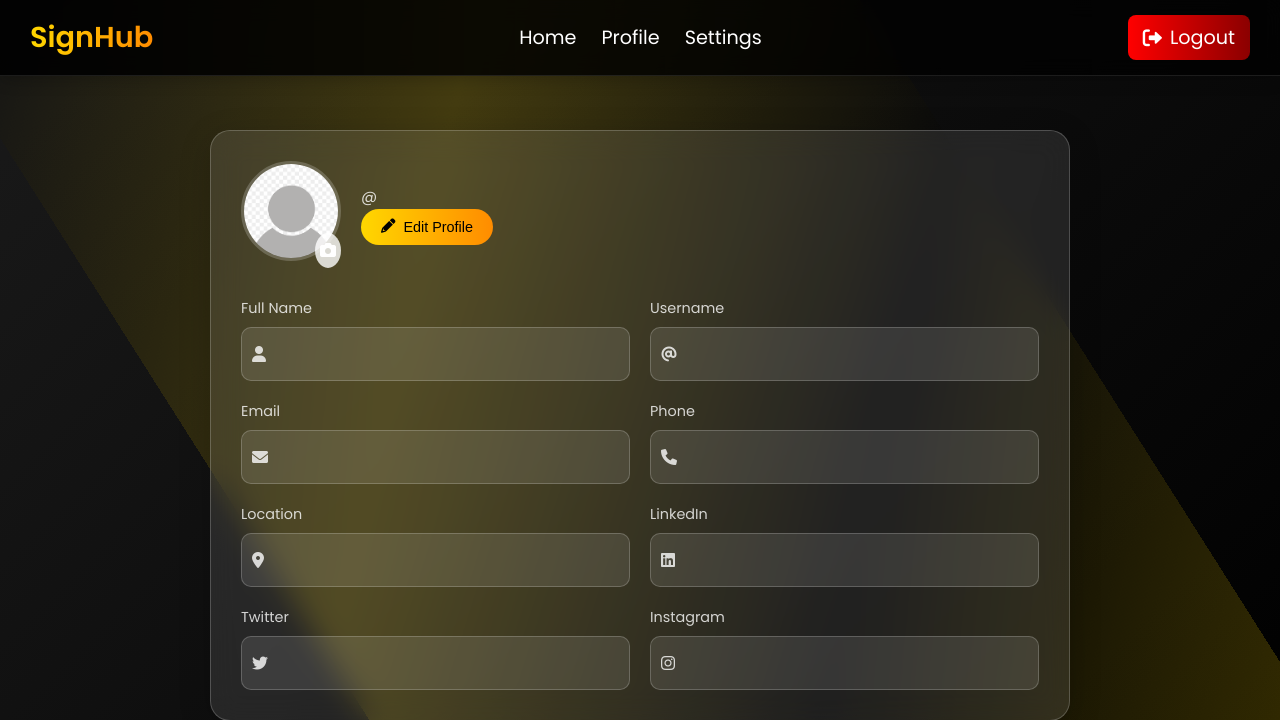
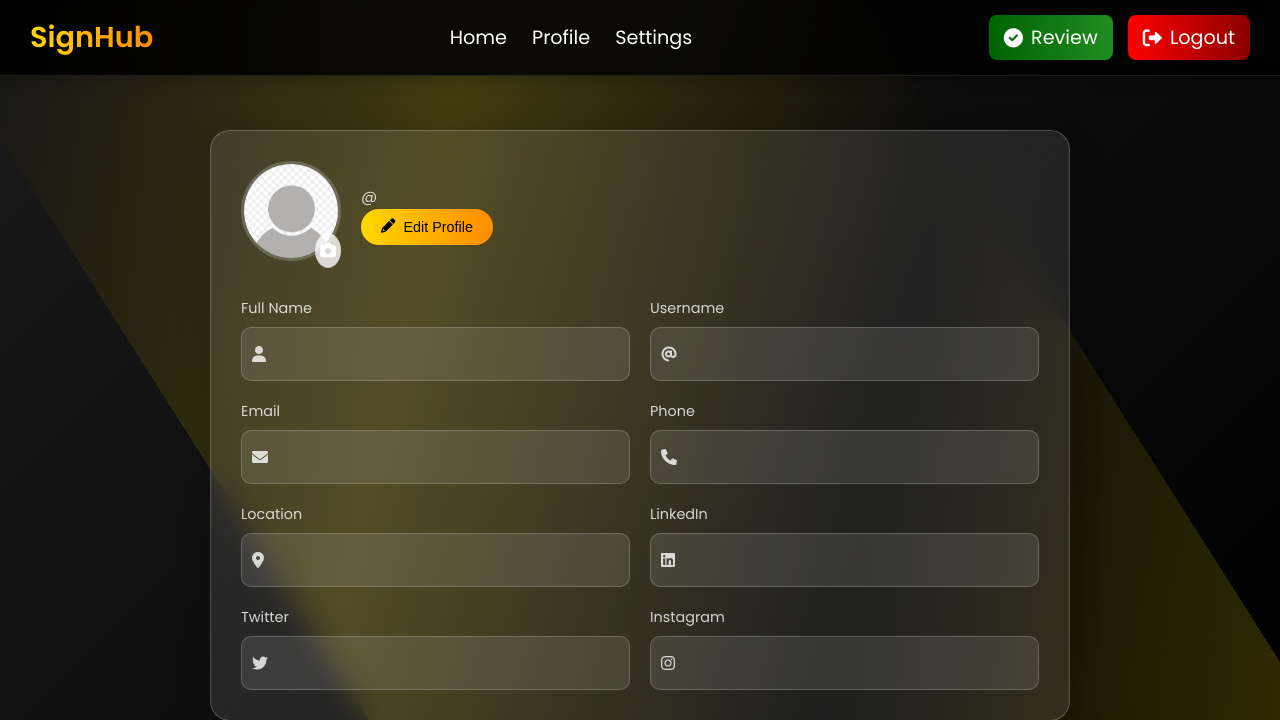
Before and after one commit to Bushra-Butt-17/SignHub-FYP-II, a Flask app: template templates/editor_profile.html in a window 1280 px wide. Shown: the top 720 px of the page. Run offline with Flask 3, Linux system fonts and the light colour scheme; the template is opened without the code that fills it, so the values that code supplies are empty; parts of the project's set-up code (start-up, migrations or seed data) failed here and were passed over.

Commit message:
Update editor_profile.html

```diff
--- a/templates/editor_profile.html
+++ b/templates/editor_profile.html
@@ -13,7 +13,14 @@
             padding: 0;
             box-sizing: border-box;
         }
-        /* Navbar Styles */
+        /* General Styles */
+* {
+    margin: 0;
+    padding: 0;
+    box-sizing: border-box;
+}
+
+/* Navbar Styles */
 .navbar {
     width: 100%;
     background: linear-gradient(90deg, rgba(0, 0, 0, 0.9), rgba(0, 0, 0, 0.7));
@@ -86,11 +93,17 @@
     width: 100%;
 }
 
-.nav-actions .logout-btn {
+/* Nav Actions */
+.nav-actions {
+    display: flex;
+    gap: 15px;
+}
+
+.nav-actions .review-btn, .nav-actions .logout-btn {
     text-decoration: none;
     color: white;
     font-size: 1.2rem;
-    background: linear-gradient(90deg, #ff0000, #8b0000);
+    background: linear-gradient(90deg, #006400, #228B22);
     padding: 8px 15px;
     border-radius: 8px;
     transition: transform 0.3s, box-shadow 0.3s;
@@ -99,11 +112,19 @@
     gap: 8px;
 }
 
+.nav-actions .logout-btn {
+    background: linear-gradient(90deg, #ff0000, #8b0000);
+}
+
+.nav-actions .review-btn:hover, .nav-actions .logout-btn:hover {
+    transform: translateY(-3px);
+    box-shadow: 0 4px 15px rgba(0, 128, 0, 0.3);
+}
+
 .nav-actions .logout-btn:hover {
-    background: linear-gradient(90deg, #8b0000, #ff0000);
-    transform: translateY(-3px);
     box-shadow: 0 4px 15px rgba(255, 0, 0, 0.3);
 }
+
         body {
             font-family: 'Poppins', sans-serif;
             background: linear-gradient(135deg, #1a1a1a, #000);
@@ -337,6 +358,9 @@
             <a href="{{ url_for('editor_profile') }}" class="nav-link">Settings</a>
         </div>
         <div class="nav-actions">
+            <a href="{{ url_for('review_gestures') }}" class="review-btn">
+                <i class="fas fa-check-circle"></i> Review
+            </a>
             <a href="{{ url_for('editor_logout') }}" class="logout-btn">
                 <i class="fas fa-sign-out-alt"></i> Logout
             </a>
```
